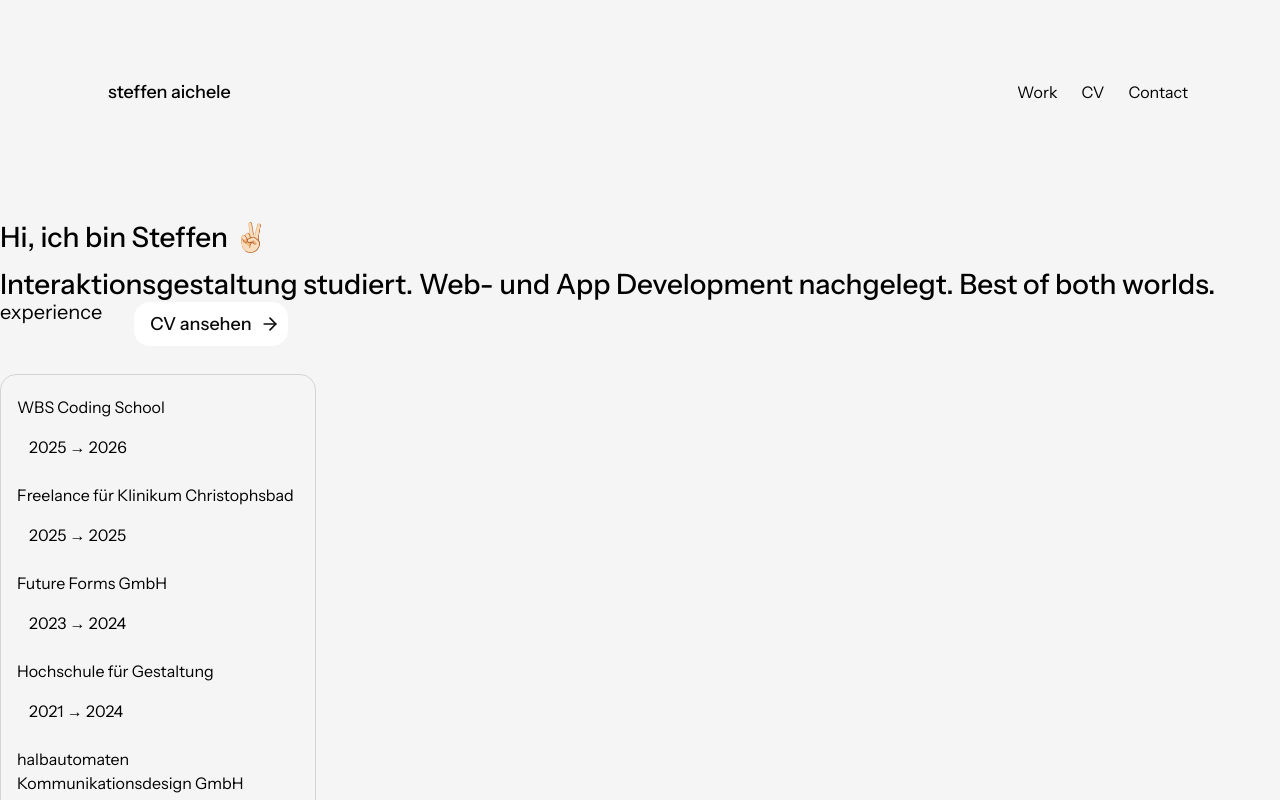
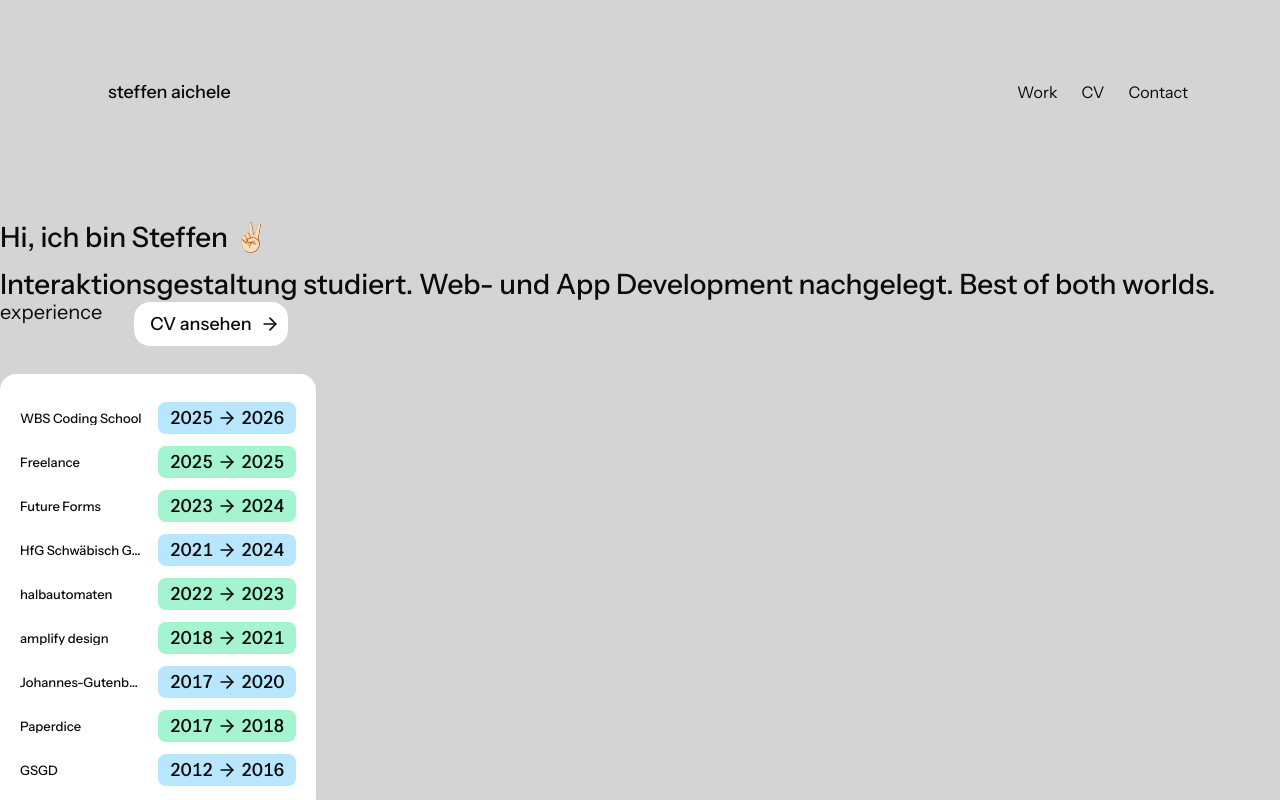
Before and after one commit to steffenaichele/portfolio, a Next.js app: page / in a window 1280 px wide. Shown: the top 800 px of the page. Built offline with nearby package versions, Linux system fonts and the light colour scheme.

Commit message:
style: update general styling

```diff
--- a/src/app/components/CVSection.tsx
+++ b/src/app/components/CVSection.tsx
@@ -21,22 +21,26 @@ entries.sort((a, b) => {
 export default function CVSection() {
 	return (
 		<section className="layout-grid gap-y-9 xl:gap-y-7">
-			<h3 className="col-start-3 xl:col-start-1 -col-end-3 xl:col-end-2 row-start-1 row-end-2 text-(--text-tertiary)">
+			<h3 className="col-start-3 xl:col-start-1 -col-end-3 xl:col-end-2 row-start-1 row-end-2">
 				experience
 			</h3>
-			<div className="col-start-2 xl:col-start-1 -col-end-2 xl:col-end-4 row-start-2 row-end-3 flex flex-col gap-y-3 px-4 py-5 bg-neutral-100 rounded-2xl corner-squircle border border-neutral-300">
+			<div className="col-start-2 xl:col-start-1 -col-end-2 xl:col-end-4 row-start-2 row-end-3 flex flex-col gap-y-3 px-5 py-7 bg-(--color-surface) rounded-2xl corner-squircle">
 				{entries.map((entry) => {
 					const { startYear, endYear } = getYearRange(entry);
 					return (
-						<dl
+						<div
 							key={entry.organization}
-							className="flex flex-col gap-1">
-							<dt>{entry.organization}</dt>
-							<dd
-								className={`entry.type === "education" ? "bg-()" : "bg-()"} p-3 rounded-lg corner-squircle`}>
-								{startYear} → {endYear}
-							</dd>
-						</dl>
+							className="h-8 flex flex-row justify-between items-center gap-4">
+							<h4 className="truncate">
+								{entry.organizationShort}
+							</h4>
+							<div
+								className={`${entry.type === "education" ? "bg-(--color-badge-education-bg)" : "bg-(--color-badge-experience-bg)"} h-full text-nowrap flex items-center gap-1 flex-none p-number px-3 rounded-lg corner-squircle`}>
+								<span >{startYear}</span>
+								<Icon icon={ArrowRight} />
+								<span>{endYear}</span>
+							</div>
+						</div>
 					);
 				})}
 			</div>
--- a/src/app/layout.tsx
+++ b/src/app/layout.tsx
@@ -26,7 +26,7 @@ export default function RootLayout({
 		<html
 			lang="en"
 			className={`bg-(--color-black) overscroll-x-none overscroll-y-contain scroll-smooth ${instrumentSans.variable}`}>
-			<body className="bg-(--color-bg-elevated) font-sans antialiased tracking-[-2%] w-full">
+			<body className="bg-(--color-bg-elevated) text-(--color-text-primary) font-sans antialiased tracking-[-2%] w-full">
 				<Header />
 				{children}
 				<Footer />
--- a/src/app/styles/globals.css
+++ b/src/app/styles/globals.css
@@ -13,7 +13,9 @@
 
 	/* Colors */
 	--color-bg: var(--color-black);
-	--color-bg-elevated: var(--color-neutral-100);
+	--color-bg-elevated: var(--color-neutral-300);
+
+	--color-surface: var(--color-white);
 
 	--color-text-primary: var(--color-neutral-950);
 	--color-text-secondary: var(--color-neutral-800);
@@ -30,8 +32,8 @@
 	--color-button-secondary-bg-hover: var(--color-neutral-100);
 	--color-button-secondary-bg-active: var(--color-neutral-200); */
 
-	--color-badge-experience-bg: var(--color-green-300);
-	--color-badge-education-bg: var(--color-blue-300);
+	--color-badge-experience-bg: var(--color-emerald-200);
+	--color-badge-education-bg: var(--color-sky-200);
 
 	--color-footer-bg: var(--color-bg);
 	--color-footer-text-primary: var(--color-neutral-50);
@@ -89,6 +91,13 @@
 		font-size: 18px;
 		line-height: 150%;
 		font-weight: 400;
+	}
+
+	.p-number {
+		font-size: 18px;
+		line-height: 125%;
+		font-weight: 500;
+		font-feature-settings: "tnum";
 	}
 
 	.label-md {
```
